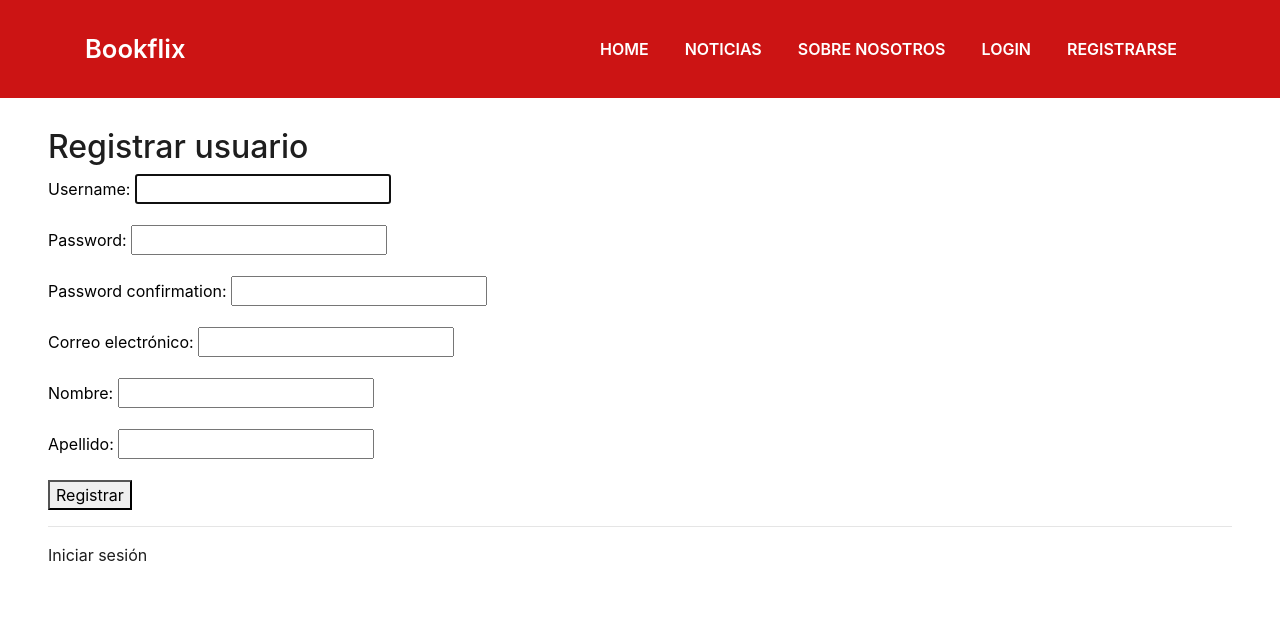
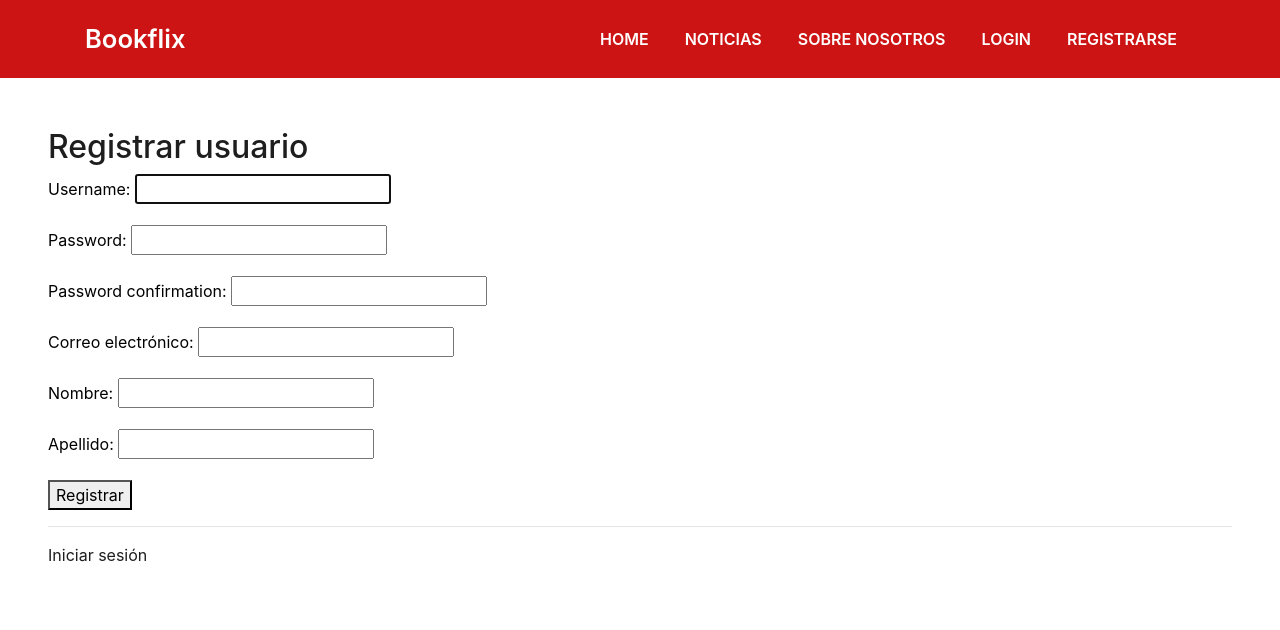
Before and after one commit to valentincolato/bookflix, a Django app: page /register in a window 1280 px wide. Shown: the top 630 px of the page. Run offline with Django 3.2, Linux system fonts and the light colour scheme; some libraries are stand-ins or nearby versions.

Commit message:
Add files via upload
cambio el tamaño de la barra en los otros lugares que no son home para que sea mas bonita

```diff
--- a/templates/padre.html
+++ b/templates/padre.html
@@ -1,6 +1,7 @@
 {% load static %}
 <!DOCTYPE html>
 <html lang="en">
+
 <head>
   {# Cargamos la librería #}
   {% load bootstrap4 %}
@@ -14,18 +15,18 @@
   <meta content="" name="description">
 
   <!-- Favicons -->
-        <link href="{% static 'img/favicon.png' %}" rel="icon" >
+  <link href="{% static 'img/favicon.png' %}" rel="icon">
   <link href="{% static 'img/apple-touch-icon.png' %}" rel="apple-touch-icon">
 
   <!-- Bootstrap CSS File -->
   <link href="{% static 'lib/bootstrap/css/bootstrap.min.css' %}" rel="stylesheet">
 
   <!-- Libraries CSS Files -->
-        <link href="{% static 'lib/font-awesome/css/font-awesome.min.css' %}"  rel="stylesheet">
-        <link href="{% static 'lib/animate/animate.min.css' %}"  rel="stylesheet">
-        <link href="{% static 'lib/ionicons/css/ionicons.min.css' %}"  rel="stylesheet">
-        <link href="{% static 'lib/owlcarousel/assets/owl.carousel.min.css' %}"  rel="stylesheet">
-        <link href="{% static 'lib/lightbox/css/lightbox.min.css' %}"  rel="stylesheet">
+  <link href="{% static 'lib/font-awesome/css/font-awesome.min.css' %}" rel="stylesheet">
+  <link href="{% static 'lib/animate/animate.min.css' %}" rel="stylesheet">
+  <link href="{% static 'lib/ionicons/css/ionicons.min.css' %}" rel="stylesheet">
+  <link href="{% static 'lib/owlcarousel/assets/owl.carousel.min.css' %}" rel="stylesheet">
+  <link href="{% static 'lib/lightbox/css/lightbox.min.css' %}" rel="stylesheet">
 
   <!-- Main Stylesheet File -->
   <link href="{% static 'css/style.css' %}" rel="stylesheet">
@@ -42,21 +43,24 @@
 
 {% if not estoy_en_home  %}
 <style type="text/css">
- body { color:white; }
-p{
+  body {
+    color: white;
+  }
+
+  p {
     color: black;
   }
 
   nav.navbar {
     background-color: #CC1414;
-    padding-top: 1.563rem;
-  padding-bottom: 1.563rem;
+    padding-top: 15px;
+  padding-bottom: 15px;
   }
+
   li {
 
     color: black;
   }
-
 </style>
 {% endif %}
 
@@ -89,4 +93,5 @@ li {
 {% block scripts %}
 {% endblock %}
 </body>
+
 </html>
```
Lines whose indentation alone changed are shown as unchanged.
